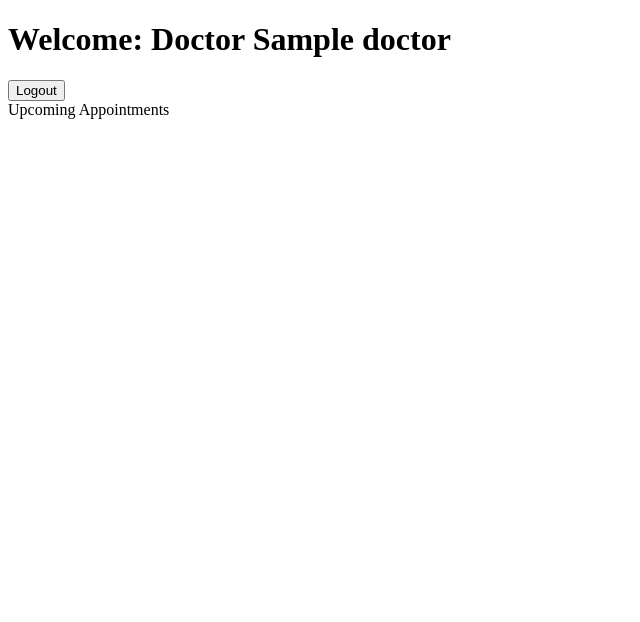
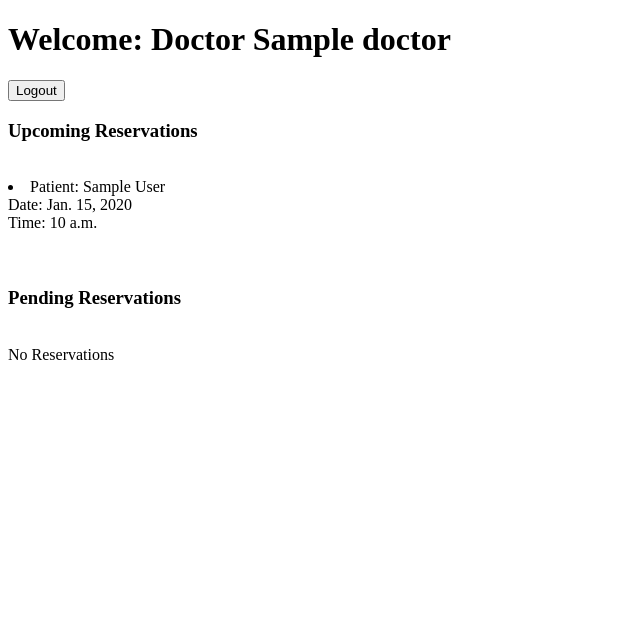
Before and after one commit to 6171023/hospital, a Django app: page /home/ in a window 1280 px wide. Shown: the top 622 px of the page, without its empty margins (0-640 px from the left). Run offline with Django 4.2, Linux system fonts and the light colour scheme; a user stored in the database is signed in; tables that the repository leaves empty hold one stand-in row (values such as "Sample post").

Commit message:
reservation system (big commit)

```diff
--- a/landing/admin.py
+++ b/landing/admin.py
@@ -2,7 +2,7 @@ from django.contrib import admin
 from django.contrib.auth.admin import UserAdmin as BaseUserAdmin
 from django.contrib.auth.models import User
 
-from .models import GeneralUser, Doctor
+from .models import GeneralUser, Doctor, Reservation
 
 # Define an inline admin descriptor for Employee model
 # which acts a bit like a singleton
@@ -23,3 +23,4 @@ class UserAdmin(BaseUserAdmin):
 # Re-register UserAdmin
 admin.site.unregister(User)
 admin.site.register(User, UserAdmin)
+admin.site.register(Reservation)
--- a/landing/models.py
+++ b/landing/models.py
@@ -33,9 +33,11 @@ class Doctor(models.Model):
         return self.name
 
 class Reservation(models.Model):
-    guser = models.OneToOneField(GeneralUser, on_delete=models.CASCADE)
-    doctor = models.OneToOneField(Doctor, on_delete=models.CASCADE)
+    guser = models.ForeignKey(GeneralUser, on_delete=models.CASCADE)
+    doctor = models.ForeignKey(Doctor, on_delete=models.CASCADE)
     date = models.DateField()
+    time = models.TimeField()
+    accepted = models.BooleanField(default=False)
 
     def __str__(self):
-        return self.name
+        return f"{self.guser.name} - Dr.{self.doctor.name}"
--- a/landing/templates/landing/doctor_view.html
+++ b/landing/templates/landing/doctor_view.html
@@ -15,10 +15,8 @@
 	<input id="other" name="other" type = "checkbox">Other
 	<br><br>
 	<label for="min_year">Minimum Years of Experience: </label> <br>
-	<input type="number" id="min_year" name="min_year" placeholder="0">
+	<input type="number" id="min_year" name="min_year" value="0">
 	<br><br>
-    <input id="appointment" name="appointment" type="datetime-local">
-    <br><br>
 	<input type="submit" name="Look" value="Look for doctors">
 	<input type="reset" name="clear" value="Clear Filters">
 </form>
--- a/landing/templates/landing/home.html
+++ b/landing/templates/landing/home.html
@@ -11,7 +11,42 @@
 {% endblock %}
 
 {% block content %}
-    Upcoming Appointments <br>
+    <h3>Upcoming Reservations</h3> <br>
+    {% if not accepted_reservations %}
+        No Reservations <br>
+    {% endif %}
+    {% for reservation in accepted_reservations %}
+    <li>
+        {% if is_doctor %}
+            Patient: {{ reservation.guser.name }} <br>
+        {% else %}
+            Doctor: {{ reservation.doctor.name }} <br>
+        {% endif %}
+
+        Date: {{ reservation.date }} <br>
+        Time: {{ reservation.time }} <br>
+    </li> <br>
+    {% endfor %}
+    <br>
+
+    <h3>Pending Reservations</h3> <br>
+    {% if not pending_reservations %}
+        No Reservations <br>
+    {% endif %}
+    {% for reservation in pending_reservations %}
+    <li>
+        {% if is_doctor %}
+            <button>Accept</button> <button>Decline</button>
+            Patient: {{ reservation.guser.name }} <br>
+        {% else %}
+            Doctor: {{ reservation.doctor.name }} <br>
+        {% endif %}
+
+        Date: {{ reservation.date }} <br>
+        Time: {{ reservation.time }} <br>
+    </li> <br>
+    {% endfor %}
+    <br>
 
     {% if not is_doctor %}
         <a href="/view/doctors/"><button>
--- a/landing/views.py
+++ b/landing/views.py
@@ -2,8 +2,8 @@ from django.http import HttpResponse
 from django.template import loader
 from django.shortcuts import redirect, render
 
-from .forms import UserCreationForm, GeneralUserForm, DoctorQueryForm
-from .models import GeneralUser, Doctor
+from .forms import UserCreationForm, GeneralUserForm, DoctorQueryForm, ReservationForm
+from .models import GeneralUser, Doctor, Reservation
 from django.urls import reverse_lazy
 from django.views import generic
 
@@ -36,7 +36,18 @@ def get_doctor(request, uid):
         return redirect('/home/')
 
     template = loader.get_template('landing/doctor_profile.html')
-    if request.method == 'GET':
+    if request.method == 'POST':
+        reservation = Reservation(guser=GeneralUser.objects.get(user=request.user), doctor=Doctor.objects.get(uid=uid))
+        form = ReservationForm(request.POST, instance=reservation)
+
+        if form.is_valid():
+            print(form.cleaned_data)
+            form.save()
+
+        return redirect('/home/')
+
+    elif request.method == 'GET':
+        form = ReservationForm()
         doctor = Doctor.objects.get(uid=uid)
         context = {
             'name' : doctor.name,
@@ -45,9 +56,10 @@ def get_doctor(request, uid):
             'qualification' : doctor.qualification,
             'specialization' : doctor.specialization,
             'years_of_experience' : doctor.years_of_experience,
+            'form': form,
         }
 
-    return HttpResponse(template.render(context, request))
+    return render(request, 'landing/doctor_profile.html', context)
 
 def doctor_view(request):
     if not request.user.is_authenticated:
@@ -88,17 +100,27 @@ def home(request):
 
         if user.exists():
             is_doctor = True
-            user = user[0]
         else:
-            try:
-                user = GeneralUser.objects.get(user=request.user)
-            except GeneralUser.DoesNotExist:
+            user = GeneralUser.objects.filter(user=request.user)
+
+            if not user.exists():
                 return redirect('/accounts/profile/')
+        user = user[0]
+
+        if is_doctor:
+            pendings = Reservation.objects.filter(doctor=user, accepted=False),
+            accepted = Reservation.objects.filter(doctor=user, accepted=True),
+        else:
+            pendings = Reservation.objects.filter(guser=user, accepted=False),
+            accepted = Reservation.objects.filter(guser=user, accepted=True),
 
         context = {
             'user' : user,
             'is_doctor' : is_doctor,
+            'pending_reservations': pendings[0],
+            'accepted_reservations' : accepted[0],
         }
+
     else:
         template = loader.get_template('landing/index.html')
         context = None
```
Also changed, not shown: landing/forms.py (+10 -3 lines), landing/templates/landing/doctor_list.html (+7 -4 lines), landing/templates/landing/doctor_profile.html (+7 -0 lines), landing/migrations/0005_reservation_time.py (added), landing/migrations/0006_alter_reservation_doctor_alter_reservation_guser.py (added), landing/migrations/0007_reservation_accepted.py (added).
